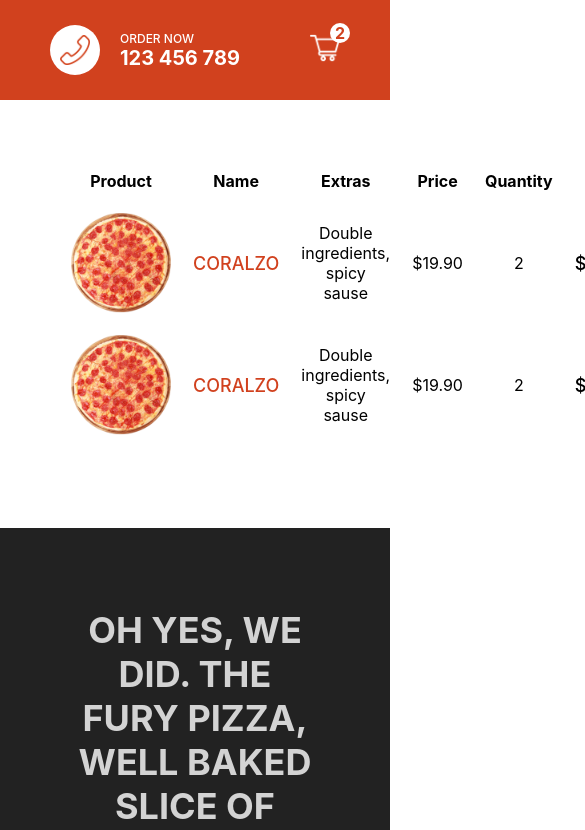
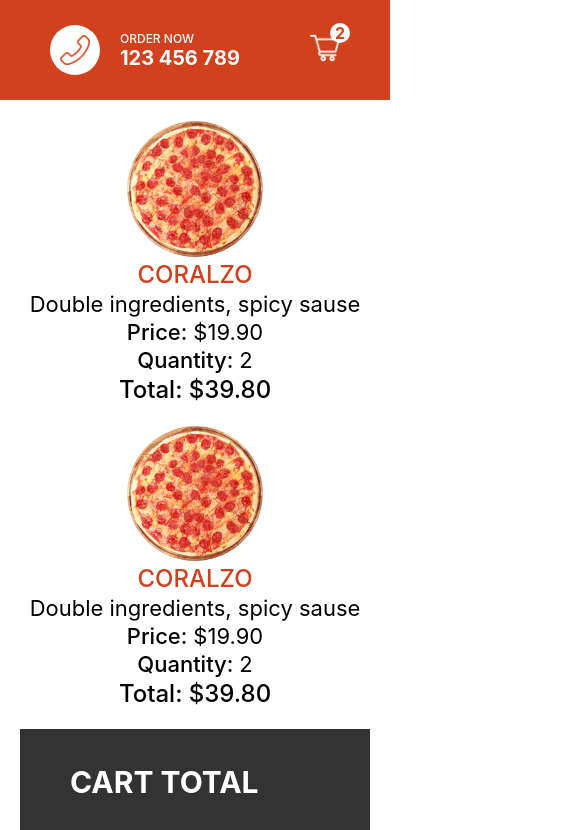
Before and after one commit to ashiqfury/Restaurant-App, a Next.js app: page /cart in a window 390 px wide. Shown: the top 830 px of the page, 585 px wide, since content can reach past the window. Built offline with nearby package versions, Linux system fonts and the light colour scheme.

Commit message:
Completed responsive cart page

```diff
--- a/pages/cart.jsx
+++ b/pages/cart.jsx
@@ -6,7 +6,7 @@
 		<div className={styles.container}>
 			<div className={styles.left}>
 				<table className={styles.table}>
-					<tr className={styles.tr}>
+					<tr className={styles.trTitle}>
 						<th>Product</th>
 						<th>Name</th>
 						<th>Extras</th>
--- a/styles/modules/Cart.module.scss
+++ b/styles/modules/Cart.module.scss
@@ -3,24 +3,51 @@
 .container {
 	padding: 50px;
 	display: flex;
+	@media screen and (max-width: 480px) {
+		flex-direction: column;
+		padding: 20px;
+	}
 
 	.left {
 		flex: 2;
 
 		.imgContainer {
-			width: 100px;
-			height: 100px;
+			$size: 100px;
+			width: $size;
+			height: $size;
 			position: relative;
 			margin: auto;
+			@media screen and (max-width: 480px) {
+				$size: 35vw;
+				width: $size;
+				height: $size;
+			}
 		}
 
 		.table {
 			width: 100%;
 			border-spacing: 20px;
+			@media screen and (max-width: 480px) {
+				display: flex;
+				flex-direction: column;
+				align-items: center;
+				justify-content: center;
+			}
+		}
+
+		.trTitle {
+			@media screen and (max-width: 480px) {
+				display: none;
+			}
 		}
 
 		.tr {
 			text-align: center;
+			@media screen and (max-width: 480px) {
+				display: flex;
+				flex-direction: column;
+				margin-bottom: 20px;
+			}
 		}
 
 		.name {
@@ -32,6 +59,30 @@
 		.total {
 			font-weight: 500;
 			font-size: 18px;
+		}
+
+		@media screen and (max-width: 480px) {
+			.name,
+			.total {
+				font-size: 24px;
+			}
+			.extras,
+			.price,
+			.quantity {
+				font-size: 22px;
+			}
+			.price::before {
+				content: 'Price: ';
+				font-weight: 500;
+			}
+			.quantity::before {
+				content: 'Quantity: ';
+				font-weight: 500;
+			}
+			.total::before {
+				content: 'Total: ';
+				font-weight: 500;
+			}
 		}
 	}
 
@@ -48,8 +99,20 @@
 			flex-direction: column;
 			justify-content: space-between;
 			color: $clr-white;
+			@media screen and (max-width: 480px) {
+				width: 100%;
+			}
+
+			.title {
+				@media screen and (max-width: 480px) {
+					font-size: 30px;
+				}
+			}
 
 			.totalText {
+				@media screen and (max-width: 480px) {
+					font-size: 22px;
+				}
 				&Title {
 					margin-right: 10px;
 				}
@@ -61,6 +124,11 @@
 				font-weight: bold;
 				cursor: pointer;
 				margin-top: 20px;
+				@media screen and (max-width: 480px) {
+					height: auto;
+					font-size: 18px;
+					padding: 5px;
+				}
 			}
 		}
 	}
```
